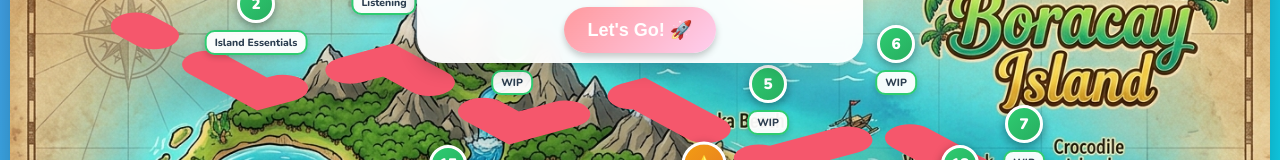
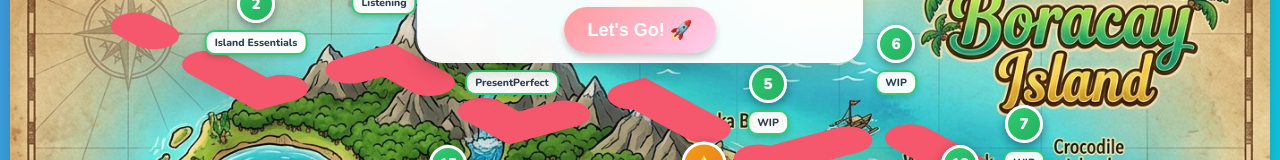
Before and after one commit to sciensfeja/Sveta_s_adventure, a plain HTML site: page index.html in a window 1280 px wide. Shown: the part 196-356 px from the top of the page. Drawn offline with nearby package versions, Linux system fonts and the light colour scheme.

Commit message:
Update index.html

```diff
--- a/index.html
+++ b/index.html
@@ -251,7 +251,7 @@
             </div>
             <div class="level-marker" style="left: 40%; top: 30%;" onclick="window.location.href='level4.html'">
                 <div class="marker-circle">4</div>
-                <div class="marker-label">WIP</div>
+                <div class="marker-label">PresentPerfect</div>
             </div>
             <div class="level-marker station" style="left: 50%; top: 25%;" onclick="window.location.href='station1.html'">
                 <div class="marker-circle">⭐</div>
```
